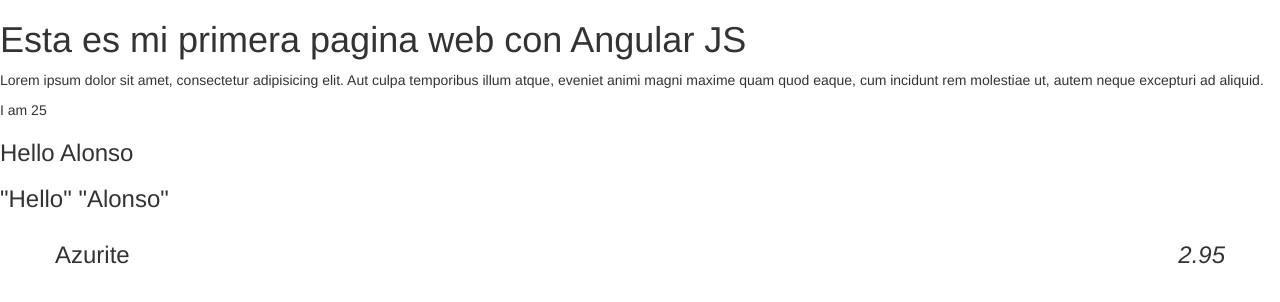
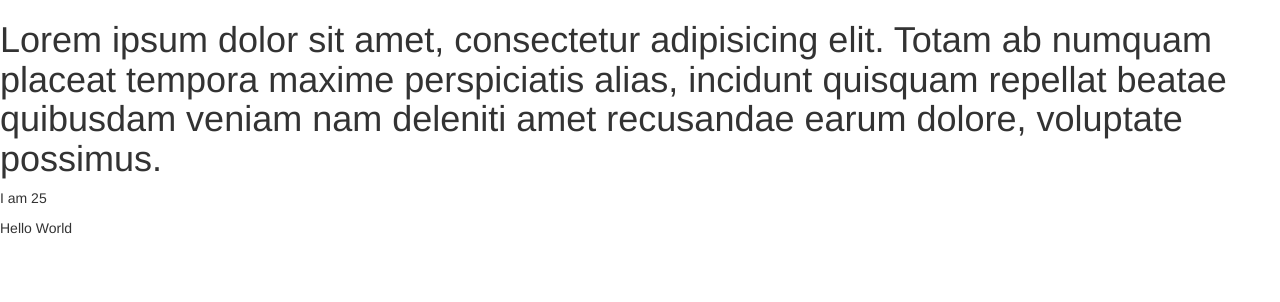
Before and after one commit to warmab13/AngularCourse1, a plain HTML site: page www/index.html in a window 1280 px wide. Drawn offline with Linux system fonts and the light colour scheme.

Commit message:
First Controller, and angular definition

```diff
--- a/www/index.html
+++ b/www/index.html
@@ -6,29 +6,10 @@
 	<link rel="stylesheet" href="css/bootstrap.min.css">
 </head>
 <body>
+	<h1>Lorem ipsum dolor sit amet, consectetur adipisicing elit. Totam ab numquam placeat tempora maxime perspiciatis alias, incidunt quisquam repellat beatae quibusdam veniam nam deleniti amet recusandae earum dolore, voluptate possimus.</h1>
 
-	<h1>Esta es mi primera pagina web con Angular JS</h1>
-	<p>Lorem ipsum dolor sit amet, consectetur adipisicing elit. Aut culpa temporibus illum atque, eveniet animi magni maxime quam quod eaque, cum incidunt rem molestiae ut, autem neque excepturi ad aliquid.</p>
-
-	<p>
-		I am {{15 + 10}}
-	</p>
-
-	<h3>
-		{{"Hello" + " Alonso"}}
-	</h3>
-	<h3>
-		"Hello" "Alonso"
-	</h3>
-
-	<div class="container" ng-controller="StoreController as store">
-		 <div class="product row">
-      		<h3>
-        		{{store.product.name}}
-        	<em class="pull-right">{{store.product.price}}</em>
-      		</h3>
-    	</div>
-	</div>
+	<p> I am {{15 + 10}}</p>
+	<p>{{"Hello" + " World"}} </p>
 
 	<script src="js/angular.min.js"></script>
 	<script src="js/app.js"></script>
--- a/www/js/app.js
+++ b/www/js/app.js
@@ -1,13 +1,8 @@
 (function(){
-	var gem = {
-		name: 'Azurite',
-		price: 2.95,
-		description:'Lorem ipsum dolor sit amet'
-	};
 
 	var app = angular.module('gemStore', []);
 
 	app.controller('StoreController', function(){
-		this.product = gem;
+
 	});
 })();
```
